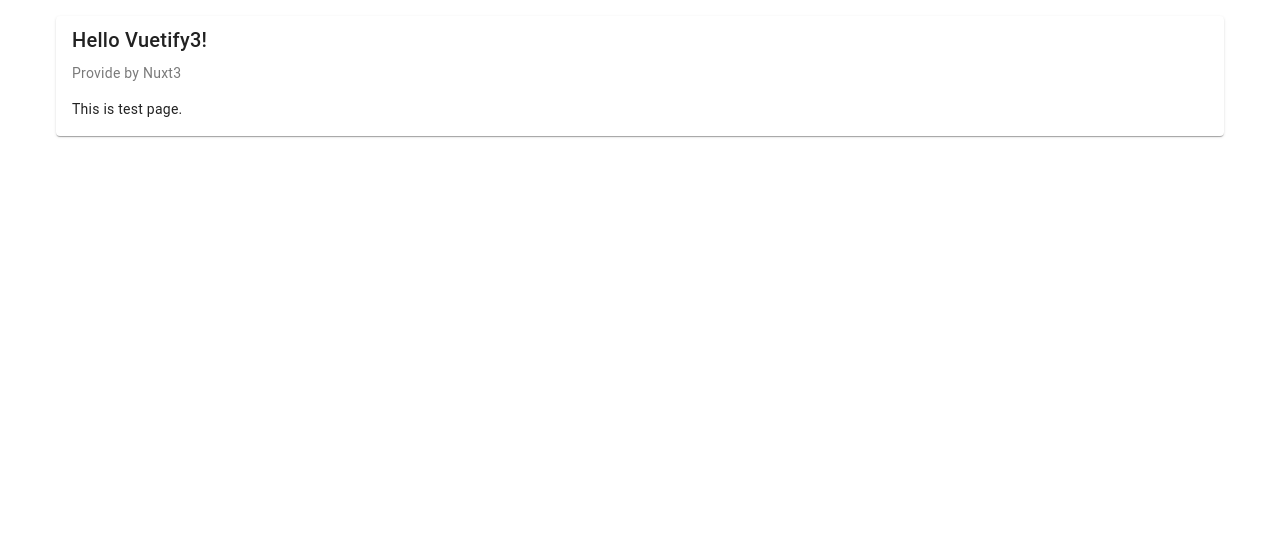
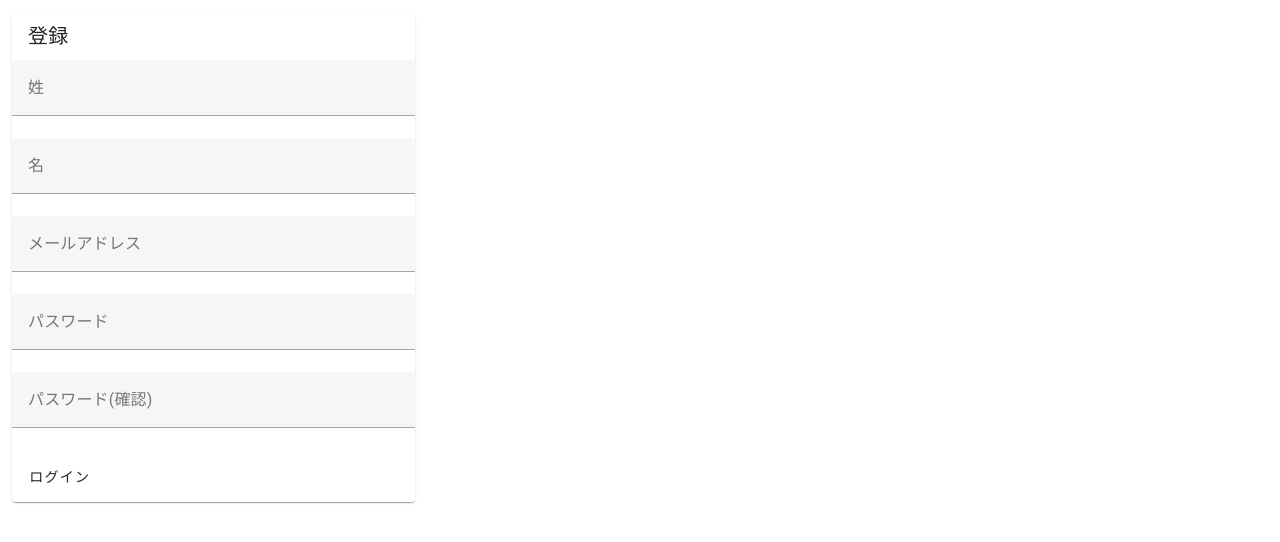
Before and after one commit to yukimasaki/seisan, a Nuxt app in the folder src/: page /register in a window 1280 px wide. Shown: the top 542 px of the page. Built offline with nearby package versions, Linux system fonts and the light colour scheme; no server answers.

Commit message:
ユーザー作成・ログイン処理を試験的に実装

```diff
--- a/src/app.vue
+++ b/src/app.vue
@@ -1,13 +1,7 @@
 <template>
   <v-app>
     <v-main id="app">
-      <v-container>
-        <v-card>
-          <v-card-title>{{ pageTitle }}</v-card-title>
-          <v-card-subtitle>Provide by Nuxt3</v-card-subtitle>
-          <v-card-text>This is test page.</v-card-text>
-        </v-card>
-      </v-container>
+      <NuxtPage />
     </v-main>
   </v-app>
 </template>
--- a/src/nuxt.config.ts
+++ b/src/nuxt.config.ts
@@ -1,4 +1,5 @@
 // https://nuxt.com/docs/api/configuration/nuxt-config
+
 export default defineNuxtConfig({
     ssr: false,
     css: ["vuetify/styles", "@mdi/font/css/materialdesignicons.css"],
@@ -10,4 +11,5 @@
         "process.env.DEBUG": false,
       },
     },
+    modules: ['@nuxtjs/supabase'],
 })
--- /dev/null
+++ b/src/pages/index.vue
@@ -0,0 +1,3 @@
+<template>
+  <h1>Welcome to the dashboard!</h1>
+</template>
--- /dev/null
+++ b/src/pages/login.vue
@@ -0,0 +1,55 @@
+<template>
+    <v-col col="12" sm="12" md="4">
+      <v-card>
+        <v-card-title>ログイン</v-card-title>
+        <v-form>
+          <v-text-field
+            label="メールアドレス"
+            v-model="credentials.email"
+          />
+          <v-text-field
+            label="パスワード"
+            v-model="credentials.password"
+            type="password"
+          />
+        </v-form>
+        <v-card-actions>
+          <v-btn @click="login">ログイン</v-btn>
+        </v-card-actions>
+      </v-card>
+    </v-col>
+  </template>
+
+  <script lang="ts">
+  import { defineComponent } from 'vue';
+
+  export default defineComponent ({
+    setup () {
+      const credentials = reactive({
+        email: '',
+        password: '',
+      });
+
+      const client = useSupabaseAuthClient();
+      const router = useRouter();
+      const user = useSupabaseUser();
+
+      const login = async () => {
+        const { email, password } = credentials;
+        const { error } = await client.auth.signInWithPassword({ email, password });
+        if (!error) return router.push('/');
+        console.log(error);
+      }
+
+      watchEffect(async () => {
+        if (user.value) {
+          await router.push('/');
+        }
+      });
+
+      return {
+        credentials, login
+      }
+    }
+  })
+  </script>
--- /dev/null
+++ b/src/pages/register.vue
@@ -0,0 +1,78 @@
+<template>
+  <v-col col="12" sm="12" md="4">
+    <v-card>
+      <v-card-title>登録</v-card-title>
+      <v-form>
+        <v-text-field
+          label="姓"
+          v-model="credentials.surname"
+        />
+        <v-text-field
+          label="名"
+          v-model="credentials.firstName"
+        />
+        <v-text-field
+          label="メールアドレス"
+          v-model="credentials.email"
+        />
+        <v-text-field
+          label="パスワード"
+          v-model="credentials.password"
+          type="password"
+        />
+        <v-text-field
+          label="パスワード(確認)"
+          v-model="credentials.passwordRepeat"
+          type="password"
+        />
+      </v-form>
+      <v-card-actions>
+        <v-btn @click="register">ログイン</v-btn>
+      </v-card-actions>
+    </v-card>
+  </v-col>
+</template>
+
+<script lang="ts">
+import { defineComponent } from 'vue';
+
+export default defineComponent ({
+  setup () {
+    const credentials = reactive({
+      firstName: '',
+      surname: '',
+      email: '',
+      password: '',
+      passwordRepeat: '',
+    });
+
+    const register = async () => {
+      const client = useSupabaseAuthClient();
+
+      const { firstName, surname, email, password, passwordRepeat } = credentials;
+      if (password !== passwordRepeat) return;
+      const { error } = await client.auth.signUp({
+          email,
+          password,
+          options: {
+          data: {
+              first_name: firstName,
+              surname,
+              email,
+          },
+          emailRedirectTo: 'http://localhost:3000/login',
+          },
+      });
+      if (error) {
+          alert('Something went wrong !');
+          return;
+      }
+      alert('Open the email we sent you to verify your account!');
+    }
+
+    return {
+      credentials, register
+    }
+  }
+})
+</script>
```
Also changed, not shown: 1 other file (tests, documents, lock files or other folders).
